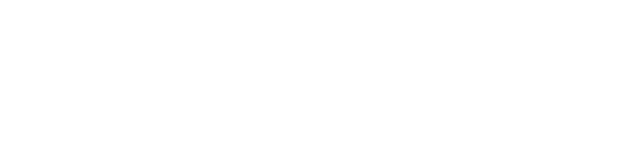
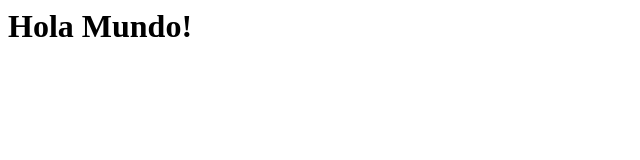
Before and after one commit to cesar1295/hola-mundo, a plain HTML site: page index.html in a window 1280 px wide. Shown: the whole page, without its empty margins (0-640 px from the left). Drawn offline with Linux system fonts and the light colour scheme.

Commit message:
agregue saludo

```diff
--- a/index.html
+++ b/index.html
@@ -1 +1,2 @@
-<!-- Escribe el código: <h1>Hola undo!</h1> -->
+<!-- Escribe el código: <h1>Hola Mundo!</h1> -->
+<h1>Hola Mundo!</h1>
```
